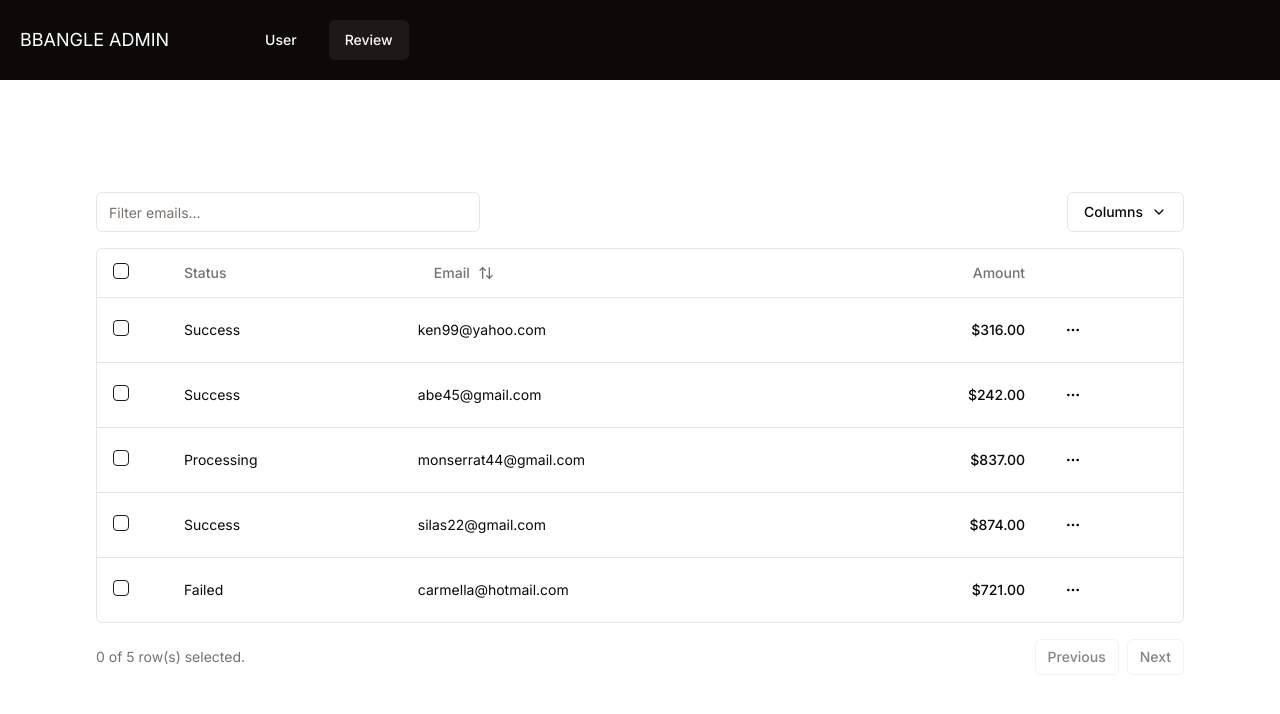
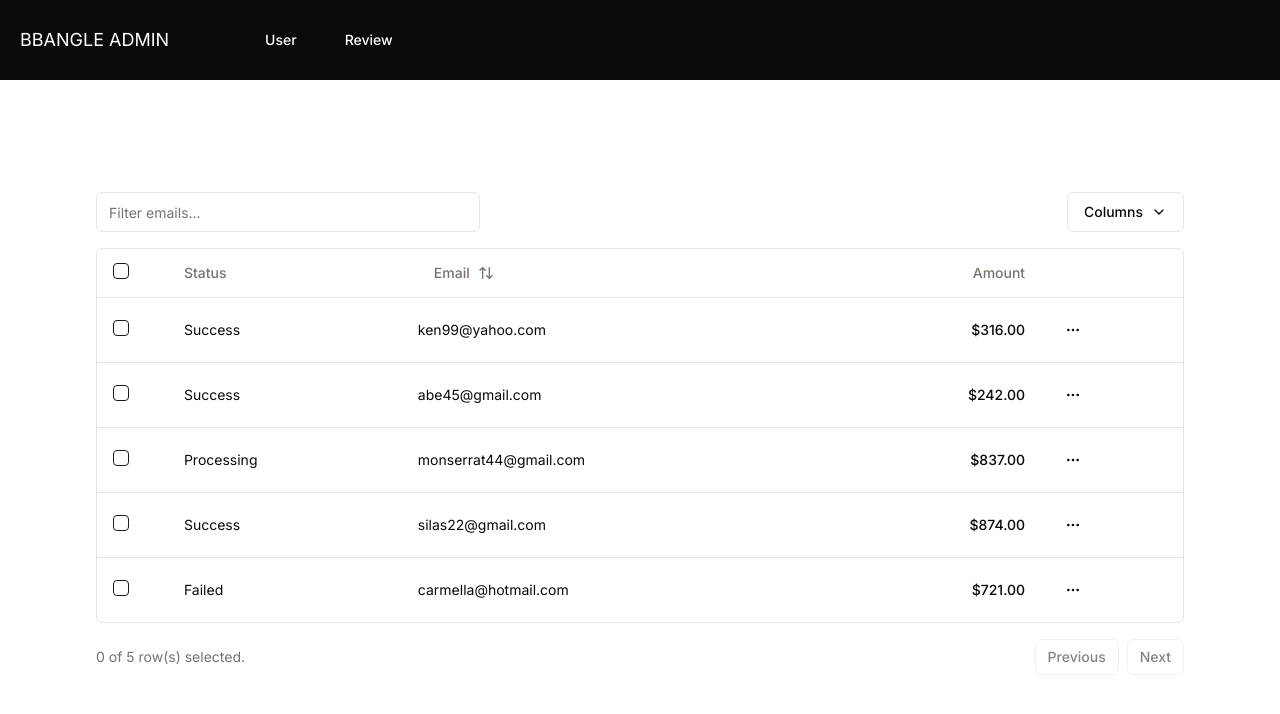
Before and after one commit to eco-dessert-platform/dessert-admin-front, a Next.js app: page / in a window 1280 px wide. Shown: the top 714 px of the page. Built offline with nearby package versions, Linux system fonts and the light colour scheme.

Commit message:
🔨 Modify:  fix typo

```diff
--- a/src/global/GlobalHeader.tsx
+++ b/src/global/GlobalHeader.tsx
@@ -14,7 +14,7 @@ export default function GlobalHeader() {
         <Button asChild variant="link" className="text-background">
           <Link href={PATH.user}>User</Link>
         </Button>
-        <Button>
+        <Button asChild variant="link" className="text-background">
           <Link href={PATH.review}>Review</Link>
         </Button>
       </section>
```
Also changed, not shown: components.json.
